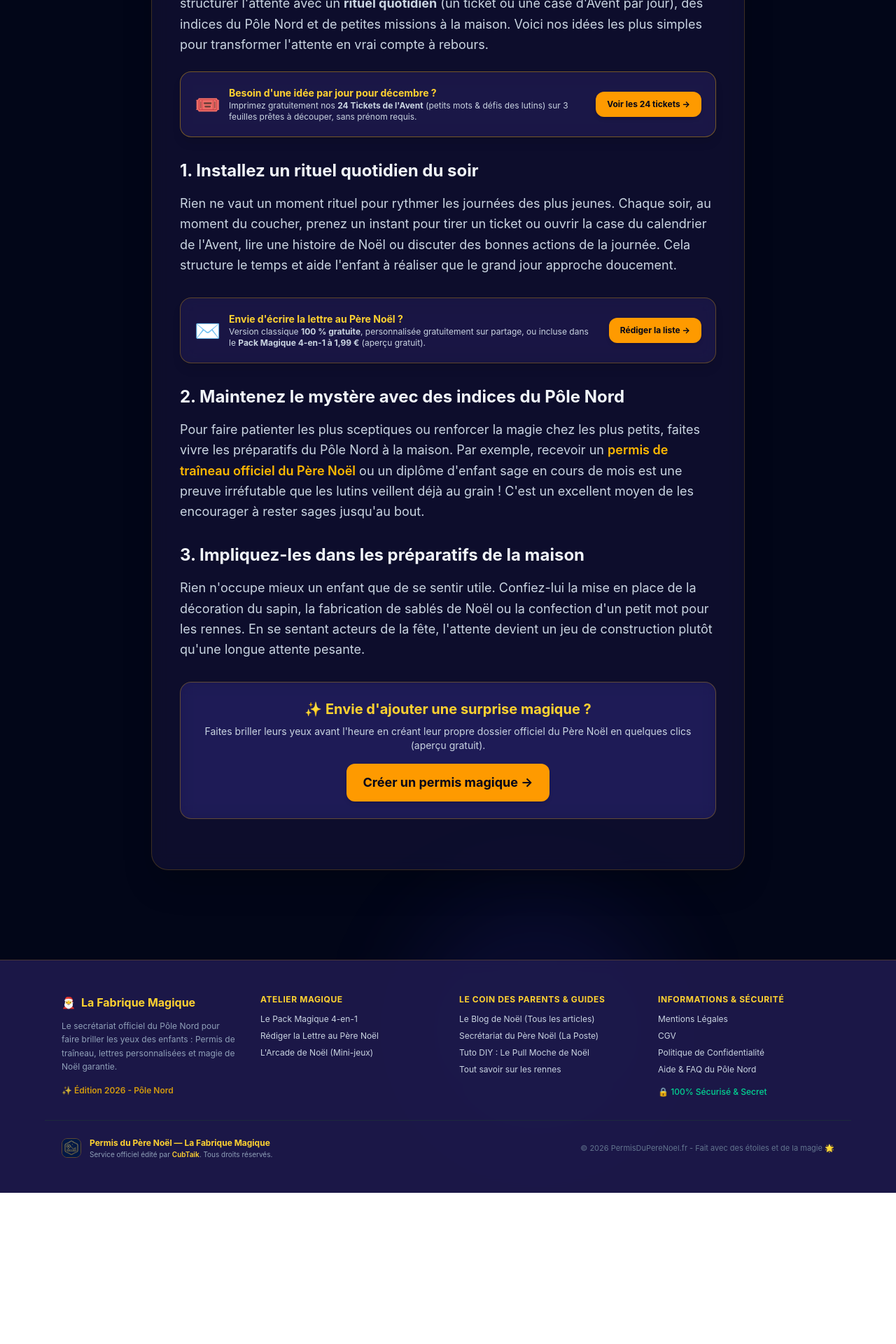
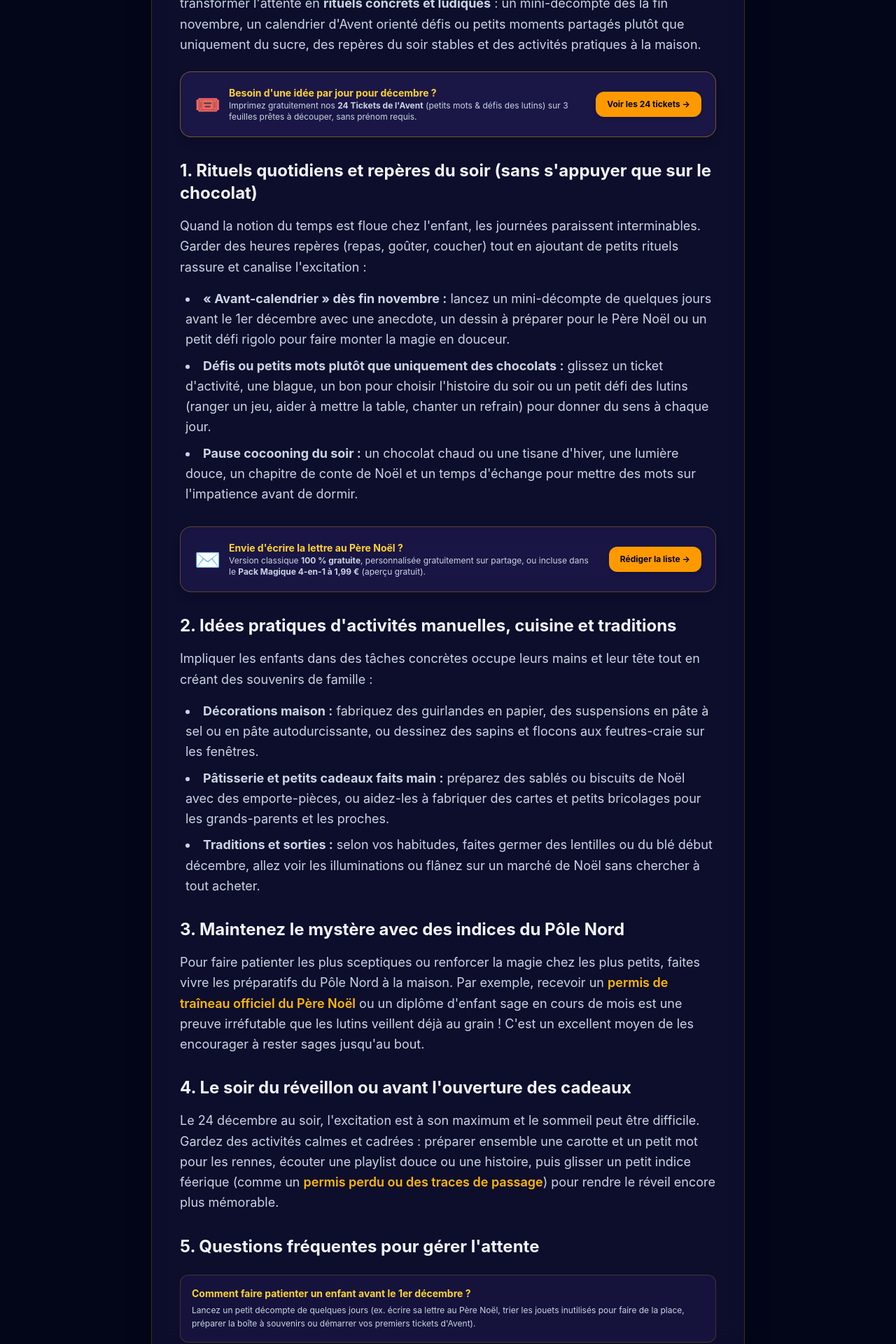
Before and after one commit to AlexConceptDevelopper/permisduperenoel, a React (Vite) app in the folder frontend/: page /blog/faire-patienter-enfants-noel in a window 1280 px wide. Shown: the part 880-2800 px from the top of the page at 70% size. Before the commit the page ends 2584 px from the top, so only its background shows below. Built offline with nearby package versions, Linux system fonts and the light colour scheme; no server answers.

Commit message:
seo: boost CTR with direct hooks, /tickets-avent links and updated metadata

```diff
--- a/frontend/src/articles/faire-patienter-enfants-noel.tsx
+++ b/frontend/src/articles/faire-patienter-enfants-noel.tsx
@@ -2,7 +2,7 @@ export const metadata = {
   slug: "faire-patienter-enfants-noel",
   title: "Faire Patienter les Enfants Avant Noël : Rituels & Idées Faciles",
   description:
-    "Astuces concrètes pour calmer l'impatience en décembre : rituels du soir, 24 tickets d'Avent gratuits et lettre du Père Noël personnalisée.",
+    "Astuces concrètes et idées pratiques pour calmer l'impatience en décembre : rituels du soir, avant-calendrier, activités manuelles, 24 tickets gratuits et lettre du Père Noël.",
   date: "7 octobre 2026",
   image: "/images/blog/impatiente-noel.jpg",
   jsonLd: {
@@ -13,7 +13,7 @@ export const metadata = {
         headline:
           "Faire Patienter les Enfants Avant Noël : Rituels & Idées Faciles",
         description:
-          "Astuces concrètes pour calmer l'impatience en décembre : rituels du soir, 24 tickets d'Avent gratuits et lettre du Père Noël personnalisée.",
+          "Astuces concrètes et idées pratiques pour calmer l'impatience en décembre : rituels du soir, avant-calendrier, activités manuelles, 24 tickets gratuits et lettre du Père Noël.",
         image: "https://www.permisduperenoel.fr/images/blog/impatiente-noel.jpg",
         datePublished: "2026-10-07T08:00:00+01:00",
         author: {
@@ -35,7 +35,15 @@ export const metadata = {
             name: "Comment aider un enfant à patienter jusqu'à Noël ?",
             acceptedAnswer: {
               "@type": "Answer",
-              text: "Mettez en place un rituel quotidien du soir (calendrier de l'Avent, lecture d'histoires), faites vivre les préparatifs du Pôle Nord avec des indices et impliquez-les dans la décoration de la maison.",
+              text: "Mettez en place un rituel quotidien du soir (calendrier de l'Avent avec activités ou défis plutôt que uniquement des chocolats, lecture d'histoires, heures repères), lancez un mini-décompte avant le 1er décembre et impliquez-les dans la cuisine et les décorations.",
+            },
+          },
+          {
+            "@type": "Question",
+            name: "Comment occuper les enfants le soir du réveillon avant l'ouverture des cadeaux ?",
+            acceptedAnswer: {
+              "@type": "Answer",
+              text: "Proposez des activités calmes et immersives : préparer le goûter du Père Noël et la carotte des rennes, écouter des histoires ou chansons de Noël, et laisser des indices féeriques pour le lendemain matin.",
             },
           },
         ],
@@ -49,11 +57,11 @@ export default function ArticleContent() {
     <>
       <p className="text-lg text-slate-300 mb-6 leading-relaxed">
         Pour calmer l&apos;impatience des enfants jusqu&apos;au 25 décembre, le
-        plus efficace est de structurer l&apos;attente avec un{" "}
-        <strong>rituel quotidien</strong> (un ticket ou une case d&apos;Avent
-        par jour), des indices du Pôle Nord et de petites missions à la
-        maison. Voici nos idées les plus simples pour transformer
-        l&apos;attente en vrai compte à rebours.
+        plus efficace est de transformer l&apos;attente en{" "}
+        <strong>rituels concrets et ludiques</strong> : un mini-décompte dès la
+        fin novembre, un calendrier d&apos;Avent orienté défis ou petits
+        moments partagés plutôt que uniquement du sucre, des repères du soir
+        stables et des activités pratiques à la maison.
       </p>
 
       {/* --- ENCADRÉ EXPRESS : 24 TICKETS AVENT GRATUITS --- */}
@@ -80,16 +88,35 @@ export default function ArticleContent() {
       </div>
 
       <h2 className="text-2xl font-bold text-slate-100 mt-8 mb-4">
-        1. Installez un rituel quotidien du soir
+        1. Rituels quotidiens et repères du soir (sans s&apos;appuyer que sur le chocolat)
       </h2>
       <p className="text-slate-300 mb-4 leading-relaxed">
-        Rien ne vaut un moment rituel pour rythmer les journées des plus
-        jeunes. Chaque soir, au moment du coucher, prenez un instant pour
-        tirer un ticket ou ouvrir la case du calendrier de l&apos;Avent, lire
-        une histoire de Noël ou discuter des bonnes actions de la journée. Cela
-        structure le temps et aide l&apos;enfant à réaliser que le grand jour
-        approche doucement.
+        Quand la notion du temps est floue chez l&apos;enfant, les journées
+        paraissent interminables. Garder des heures repères (repas, goûter,
+        coucher) tout en ajoutant de petits rituels rassure et canalise
+        l&apos;excitation :
       </p>
+      <ul className="list-disc list-inside space-y-2 text-slate-300 mb-6 pl-2 leading-relaxed">
+        <li>
+          <strong>« Avant-calendrier » dès fin novembre :</strong> lancez un
+          mini-décompte de quelques jours avant le 1er décembre avec une
+          anecdote, un dessin à préparer pour le Père Noël ou un petit défi
+          rigolo pour faire monter la magie en douceur.
+        </li>
+        <li>
+          <strong>Défis ou petits mots plutôt que uniquement des chocolats :</strong>{" "}
+          glissez un ticket d&apos;activité, une blague, un bon pour choisir
+          l&apos;histoire du soir ou un petit défi des lutins (ranger un jeu,
+          aider à mettre la table, chanter un refrain) pour donner du sens à
+          chaque jour.
+        </li>
+        <li>
+          <strong>Pause cocooning du soir :</strong> un chocolat chaud ou une
+          tisane d&apos;hiver, une lumière douce, un chapitre de conte de Noël
+          et un temps d&apos;échange pour mettre des mots sur l&apos;impatience
+          avant de dormir.
+        </li>
+      </ul>
 
       {/* --- ENCADRÉ DISCRET : LA LETTRE AU PÈRE NOËL --- */}
       <div className="bg-indigo-950/60 border border-amber-400/30 rounded-2xl p-5 my-8 flex flex-col sm:flex-row items-center justify-between gap-4 backdrop-blur-md shadow-lg">
@@ -115,7 +142,34 @@ export default function ArticleContent() {
       </div>
 
       <h2 className="text-2xl font-bold text-slate-100 mt-8 mb-4">
-        2. Maintenez le mystère avec des indices du Pôle Nord
+        2. Idées pratiques d&apos;activités manuelles, cuisine et traditions
+      </h2>
+      <p className="text-slate-300 mb-4 leading-relaxed">
+        Impliquer les enfants dans des tâches concrètes occupe leurs mains et
+        leur tête tout en créant des souvenirs de famille :
+      </p>
+      <ul className="list-disc list-inside space-y-2 text-slate-300 mb-6 pl-2 leading-relaxed">
+        <li>
+          <strong>Décorations maison :</strong> fabriquez des guirlandes en
+          papier, des suspensions en pâte à sel ou en pâte autodurcissante, ou
+          dessinez des sapins et flocons aux feutres-craie sur les fenêtres.
+        </li>
+        <li>
+          <strong>Pâtisserie et petits cadeaux faits main :</strong> préparez des
+          sablés ou biscuits de Noël avec des emporte-pièces, ou aidez-les à
+          fabriquer des cartes et petits bricolages pour les grands-parents et
+          les proches.
+        </li>
+        <li>
+          <strong>Traditions et sorties :</strong> selon vos habitudes, faites
+          germer des lentilles ou du blé début décembre, allez voir les
+          illuminations ou flânez sur un marché de Noël sans chercher à tout
+          acheter.
+        </li>
+      </ul>
+
+      <h2 className="text-2xl font-bold text-slate-100 mt-8 mb-4">
+        3. Maintenez le mystère avec des indices du Pôle Nord
       </h2>
       <p className="text-slate-300 mb-4 leading-relaxed">
         Pour faire patienter les plus sceptiques ou renforcer la magie chez les
@@ -133,15 +187,50 @@ export default function ArticleContent() {
       </p>
 
       <h2 className="text-2xl font-bold text-slate-100 mt-8 mb-4">
-        3. Impliquez-les dans les préparatifs de la maison
+        4. Le soir du réveillon ou avant l&apos;ouverture des cadeaux
       </h2>
       <p className="text-slate-300 mb-4 leading-relaxed">
-        Rien n&apos;occupe mieux un enfant que de se sentir utile. Confiez-lui la
-        mise en place de la décoration du sapin, la fabrication de sablés de
-        Noël ou la confection d&apos;un petit mot pour les rennes. En se
-        sentant acteurs de la fête, l&apos;attente devient un jeu de
-        construction plutôt qu&apos;une longue attente pesante.
+        Le 24 décembre au soir, l&apos;excitation est à son maximum et le
+        sommeil peut être difficile. Gardez des activités calmes et cadrées :
+        préparer ensemble une carotte et un petit mot pour les rennes,
+        écouter une playlist douce ou une histoire, puis glisser un petit
+        indice féerique (comme un{" "}
+        <a
+          href="/blog/preuves-passage-pere-noel"
+          className="text-amber-400 font-semibold hover:underline"
+        >
+          permis perdu ou des traces de passage
+        </a>
+        ) pour rendre le réveil encore plus mémorable.
       </p>
+
+      <h2 className="text-2xl font-bold text-slate-100 mt-8 mb-4">
+        5. Questions fréquentes pour gérer l&apos;attente
+      </h2>
+      <div className="space-y-4 my-6">
+        <div className="bg-indigo-950/50 p-4 rounded-xl border border-amber-400/20">
+          <h4 className="text-sm font-bold text-amber-300">
+            Comment faire patienter un enfant avant le 1er décembre ?
+          </h4>
+          <p className="text-slate-300 text-xs mt-1 leading-relaxed">
+            Lancez un petit décompte de quelques jours (ex. écrire sa lettre au
+            Père Noël, trier les jouets inutilisés pour faire de la place,
+            préparer la boîte à souvenirs ou démarrer vos premiers tickets
+            d&apos;Avent).
+          </p>
+        </div>
+
+        <div className="bg-indigo-950/50 p-4 rounded-xl border border-amber-400/20">
+          <h4 className="text-sm font-bold text-amber-300">
+            Quelle activité proposer quand il pleut ou qu&apos;il fait froid en décembre ?
+          </h4>
+          <p className="text-slate-300 text-xs mt-1 leading-relaxed">
+            Atelier pâtisserie, création de guirlandes en papier, chasse aux
+            défis des lutins avec les 24 tickets d&apos;Avent ou lecture d&apos;un
+            conte au chaud sous un plaid.
+          </p>
+        </div>
+      </div>
 
       {/* Encadré d'appel à l'action (CTA) principal vers ton app (Le Permis) */}
       <div className="bg-indigo-900/40 border border-amber-400/30 rounded-2xl p-6 my-8 text-center backdrop-blur-md">
```
